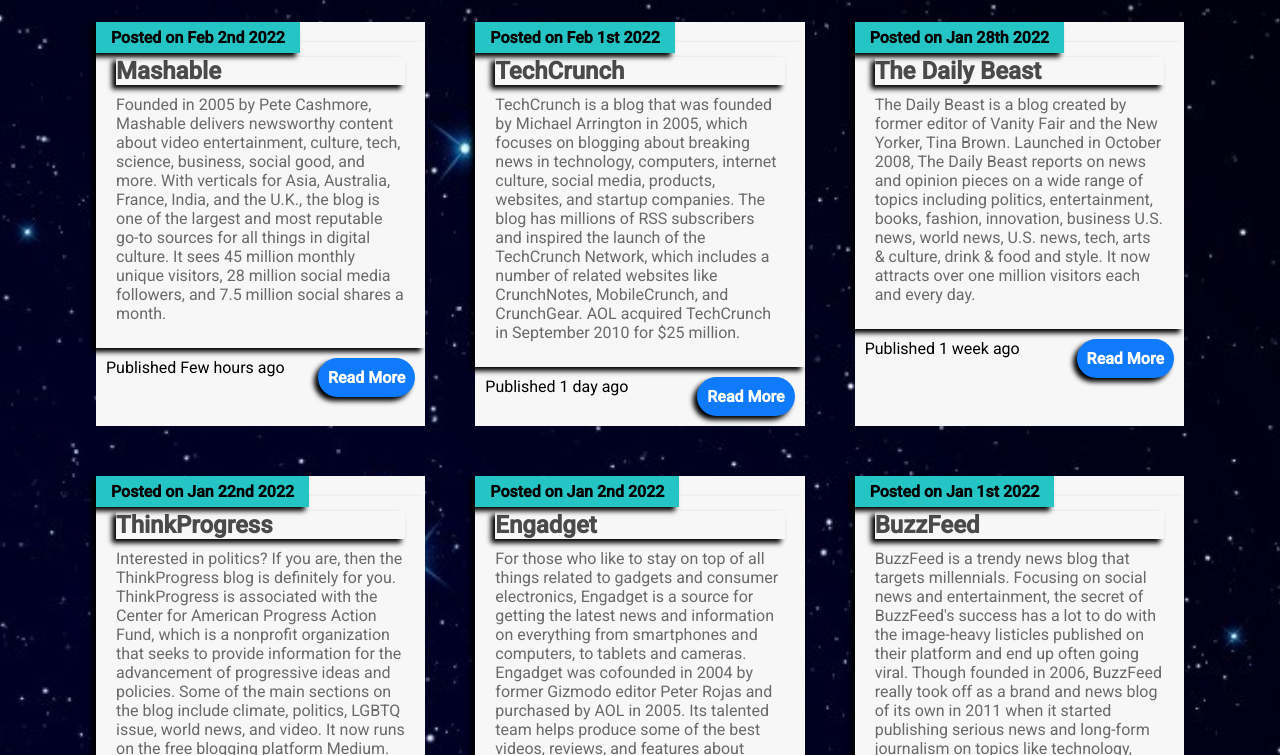
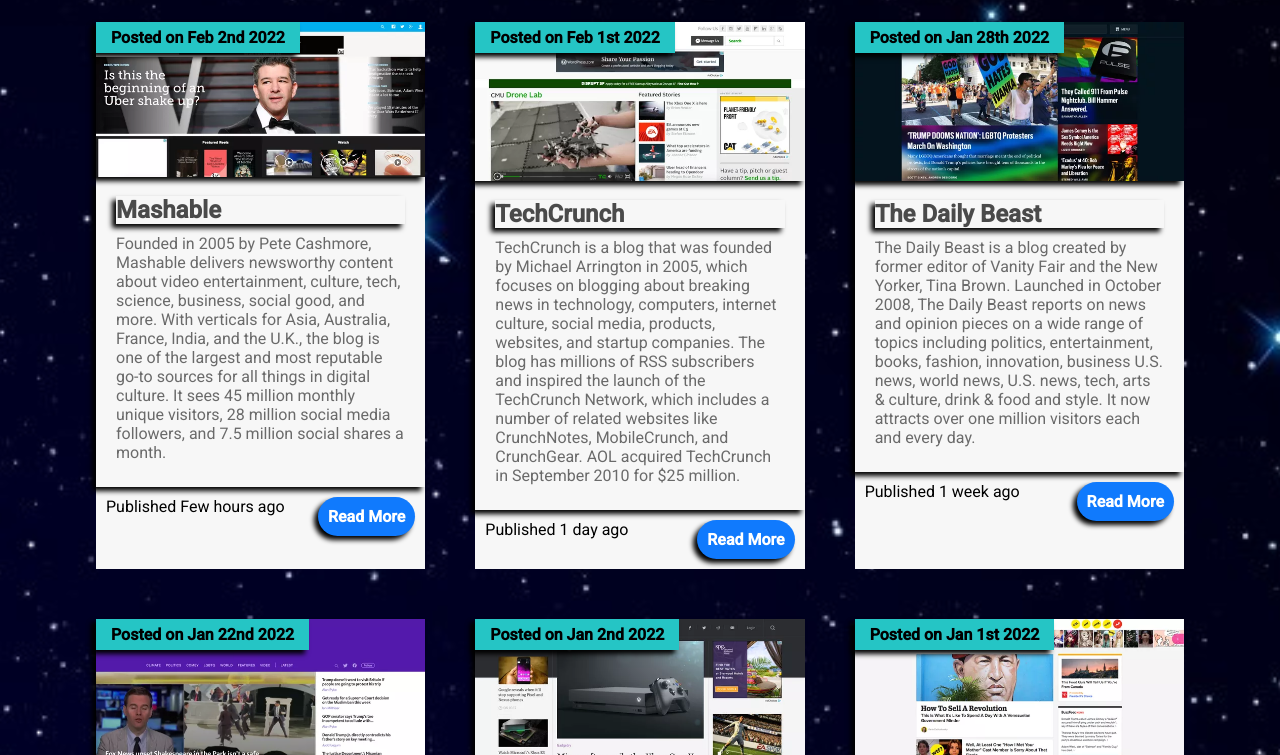
Before and after one commit to sherazjabeen06/Blog-Official, a plain HTML site: page index.html in a window 1280 px wide. Shown: the part 118-873 px from the top of the page. Drawn offline with Linux system fonts and the light colour scheme; files whose address does not match are found by name.

Commit message:
Update index.html

```diff
--- a/index.html
+++ b/index.html
@@ -18,7 +18,7 @@
            <div class="cards">
                <div class="card">
                    <div class="image-section">
-                       <img src="img1.jpg">
+                       <img src="Images/img1.jpg">
                    </div>
                    <div class="article">
                        <h4>  Mashable</h4>
@@ -38,7 +38,7 @@
                </div>
                <div class="card">
                 <div class="image-section">
-                    <img src="img2.jpg">
+                    <img src="Images/img2.jpg">
                 </div>
                 <div class="article">
                     <h4>TechCrunch</h4>
@@ -58,7 +58,7 @@
             </div>
             <div class="card">
                 <div class="image-section">
-                    <img src="img3.jpg">
+                    <img src="Images/img3.jpg">
                 </div>
                 <div class="article">
                     <h4>The Daily Beast
@@ -79,7 +79,7 @@
             </div>
             <div class="card">
                 <div class="image-section">
-                    <img src="img4.jpg">
+                    <img src="Images/img4.jpg">
                 </div>
                 <div class="article">
                     <h4>ThinkProgress </h4>
@@ -99,7 +99,7 @@
             </div>
             <div class="card">
                 <div class="image-section">
-                    <img src="img5.jpg">
+                    <img src="Images/img5.jpg">
                 </div>
                 <div class="article">
                     <h4>Engadget
@@ -120,7 +120,7 @@
             </div>
             <div class="card">
                 <div class="image-section">
-                    <img src="img6.jpg">
+                    <img src="Images/img6.jpg">
                 </div>
                 <div class="article">
                     <h4>BuzzFeed
```
